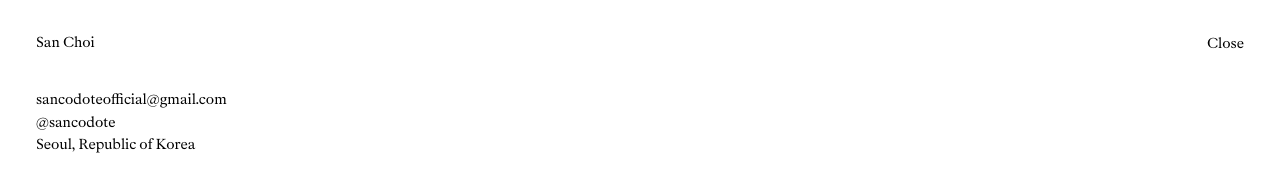
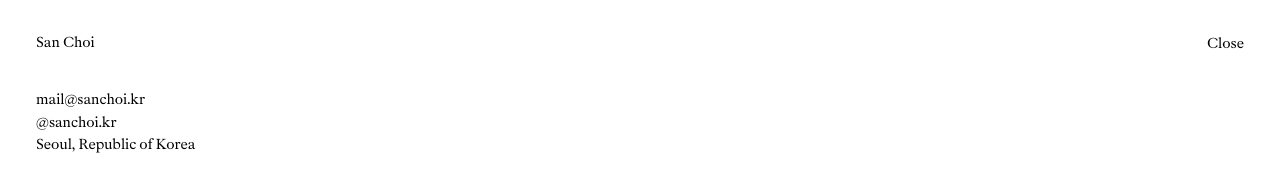
Before and after one commit to sanchoiworks/sanchoiworks.github.io, a website: page about.html in a window 1280 px wide. Shown: the top 183 px of the page. Drawn offline with Linux system fonts and the light colour scheme.

Commit message:
Update about.html

```diff
--- a/about.html
+++ b/about.html
@@ -22,8 +22,8 @@
     <main class="about-page">
         <div class="about-content">
             <div class="contact-info">
-                <p>sancodoteofficial@gmail.com</p>
-                <p>@sancodote</p>
+                <p>mail@sanchoi.kr</p>
+                <p>@sanchoi.kr</p>
                 <p>Seoul, Republic of Korea</p>
             </div>
             <div class="credits">
```
